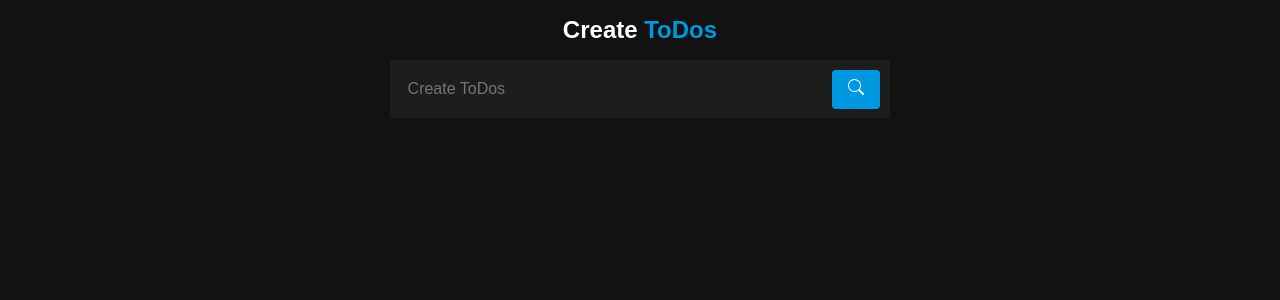
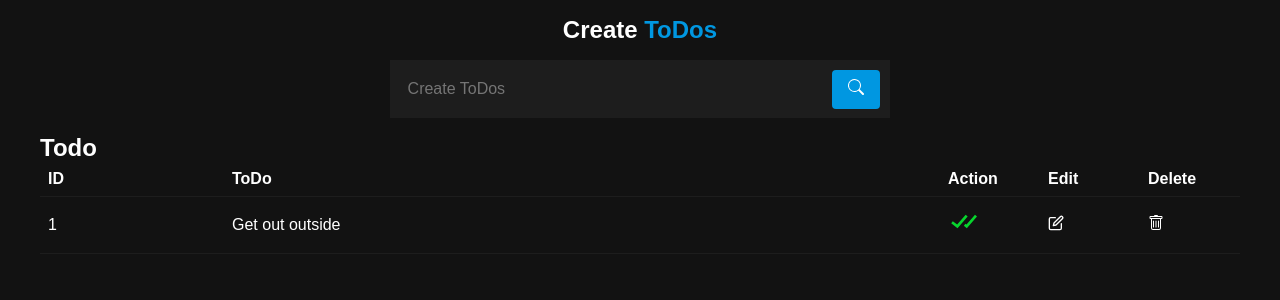
Before and after one commit to Ashik-Mahmud/react-toDos-app-with-firebase, a React (Create React App) app: page / in a window 1280 px wide. Shown: the top 300 px of the page. Built offline with nearby package versions, Linux system fonts and the light colour scheme.

Commit message:
added todo dashboard of ToDos Application

```diff
--- a/src/App.css
+++ b/src/App.css
@@ -39,7 +39,7 @@ table {
 table td,
 table th {
   padding: 0.5rem;
-  border-bottom: 1px solid #ccc;
+  border-bottom: 1px solid #1d1d1d;
 }
 /* custom classes */
 .container {
--- a/src/Pages/Home/Home.jsx
+++ b/src/Pages/Home/Home.jsx
@@ -1,11 +1,12 @@
 import React from "react";
 import styled from "styled-components";
 import CreateTodo from "../Todos/CreateTodo/CreateTodo";
-
+import Todo from "../Todos/Todo/Todo";
 const Home = () => {
   return (
     <HomeContainer>
       <CreateTodo />
+      <Todo />
     </HomeContainer>
   );
 };
--- a/src/Pages/Todos/Todo/Todo.jsx
+++ b/src/Pages/Todos/Todo/Todo.jsx
@@ -0,0 +1,57 @@
+import React from "react";
+import { BiCheckDouble } from "react-icons/bi";
+import { BsTrash } from "react-icons/bs";
+import { FiEdit } from "react-icons/fi";
+import styled from "styled-components";
+const Todo = () => {
+  return (
+    <TodoContainer>
+      <div className="container">
+        <h1>Todo</h1>
+        <table>
+          <thead>
+            <tr>
+              <th>ID</th>
+              <th>ToDo</th>
+              <th style={{ width: "100px" }}>Action</th>
+              <th style={{ width: "100px" }}>Edit</th>
+              <th style={{ width: "100px" }}>Delete</th>
+            </tr>
+          </thead>
+          <tbody>
+            <tr>
+              <td>1</td>
+              <td>Get out outside</td>
+              <td>
+                <span className="cursor-pointer check">
+                  <BiCheckDouble />
+                </span>
+              </td>
+              <td>
+                <span className="cursor-pointer">
+                  <FiEdit />
+                </span>
+              </td>
+              <td>
+                <span className="cursor-pointer">
+                  <BsTrash />
+                </span>
+              </td>
+            </tr>
+          </tbody>
+        </table>
+      </div>
+    </TodoContainer>
+  );
+};
+
+const TodoContainer = styled.div`
+  position: relative;
+  color: var(--accent-color);
+  .check {
+    font-size: 2rem;
+    color: #07e530ec;
+  }
+`;
+
+export default Todo;
```
